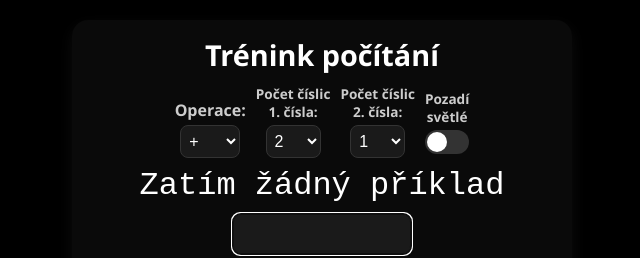
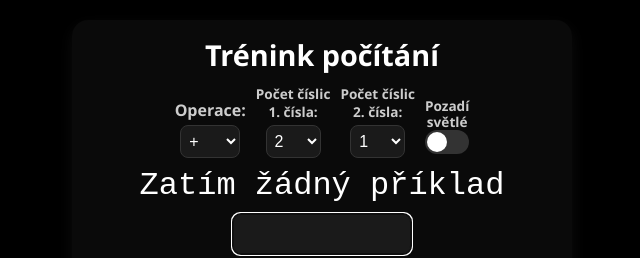
Before and after one commit to RM60CZ/trenink-pocitani, a plain HTML site: page index.html in a window 1280 px wide. Shown: the top 258 px of the page, 318-958 px from the left. Drawn offline with Linux system fonts and the light colour scheme.

Commit message:
Update index.html

```diff
--- a/index.html
+++ b/index.html
@@ -94,7 +94,7 @@
             width: 60px;
         }
 
-        /* Přepínač pozadí - konečné rozložení */
+        /* Přepínač pozadí - upravené rozložení */
         .pozadi-group {
             display: flex;
             flex-direction: column;
@@ -106,14 +106,16 @@
             color: #cccccc;
             line-height: 1.2;
             font-size: 0.85rem;
+            margin-bottom: 0;
             transition: color 0.3s ease;
         }
 
         .pozadi-bottom {
             font-weight: bold;
             color: #cccccc;
-            margin-bottom: 4px;
             font-size: 0.85rem;
+            line-height: 1.2;
+            margin-bottom: 0;
             transition: color 0.3s ease;
         }
 
```
